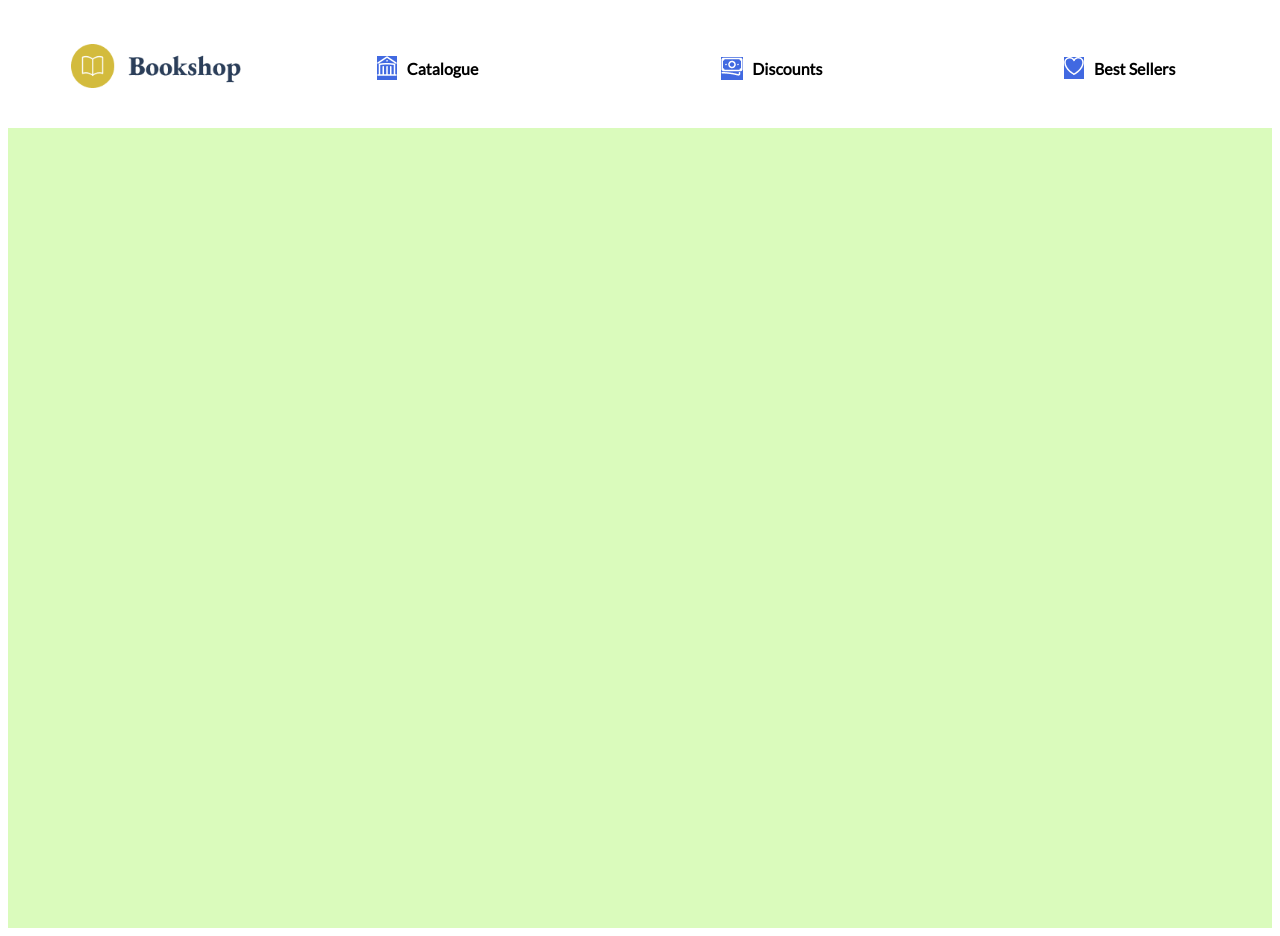
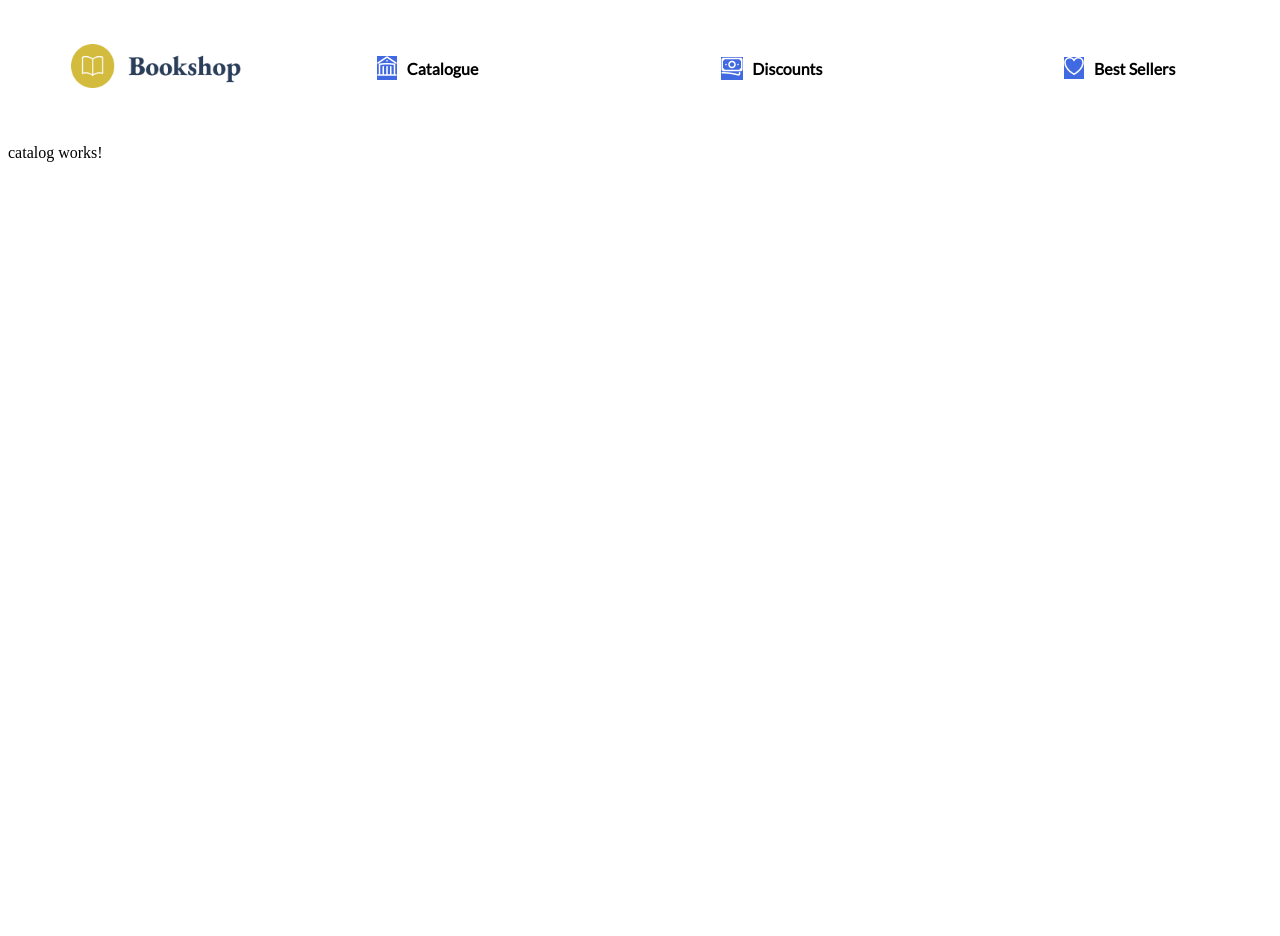
Before and after one commit to joseIgnaciodv/bookstore, an Angular app: page / in a window 1280 px wide. After the commit the page ends 800 px from the top, so only its background shows below. Built offline with nearby package versions, Linux system fonts and the light colour scheme.

Commit message:
change main component for catalog component

```diff
--- a/src/app/app.component.html
+++ b/src/app/app.component.html
@@ -1,2 +1,2 @@
 <app-header></app-header>
-<app-main></app-main>
+<app-catalog></app-catalog>
```
